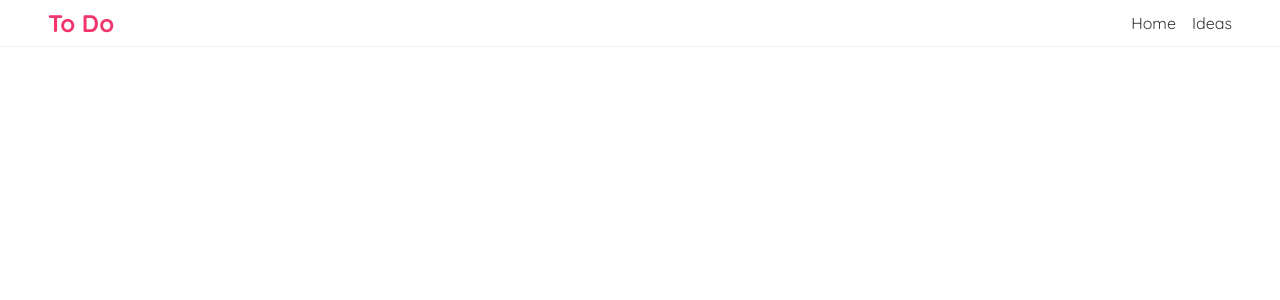
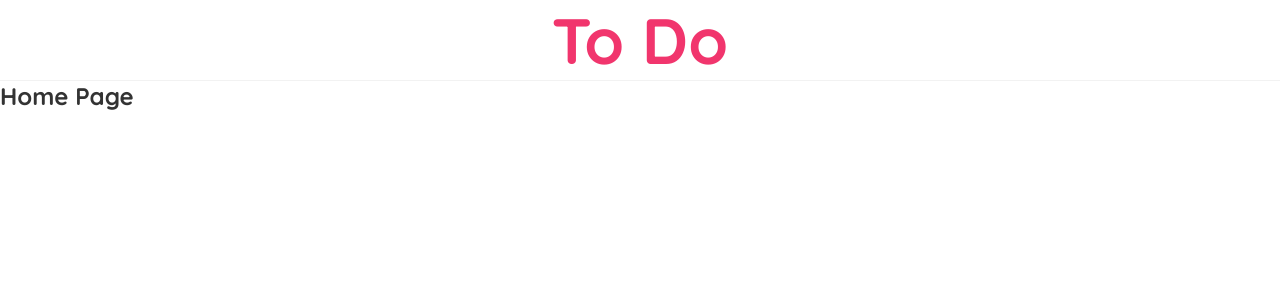
Before and after one commit to DiegoGoethals/To-Do-app, a JavaScript app: page / in a window 1280 px wide. Shown: the top 300 px of the page. Built offline with nearby package versions, Linux system fonts and the light colour scheme; the HTML template or start-up script is replaced by a standard one.

Commit message:
Restyled the header

```diff
--- a/src/App.js
+++ b/src/App.js
@@ -1,10 +1,12 @@
-import Navbar from './Navbar';
+import Home from './Home';
+import Header from './Header';
 
 function App() {
   return (
     <div className="App">
       <div className='content'>
-        < Navbar />
+        < Header />
+        <Home/>
       </div>
     </div>
   );
--- /dev/null
+++ b/src/Header.js
@@ -0,0 +1,9 @@
+function Header() {
+  return (
+    <div className='header'>
+      <a href="/"><h1>To Do</h1></a>
+    </div>
+  );
+}
+
+export default Header;
--- /dev/null
+++ b/src/Home.js
@@ -0,0 +1,9 @@
+function Home() {
+    return (
+        <div className="home">
+            <h2>Home Page</h2>
+        </div>
+    );
+}
+
+export default Home;
--- a/src/Navbar.js
+++ /dev/null
@@ -1,13 +0,0 @@
-function Navbar() {
-  return (
-    <nav className='navbar'>
-      <h1>To Do</h1>
-      <div className='links'>
-        <a href='/'>Home</a>
-        <a href='/ideas'>Ideas</a>
-      </div>
-    </nav>
-  );
-}
-
-export default Navbar;
--- a/src/index.css
+++ b/src/index.css
@@ -6,28 +6,25 @@
   font-family: "Quicksand";
   color: #333;
 }
-.navbar {
-  padding: .5rem 0;
+
+.header {
   display: flex;
+  justify-content: center;
   align-items: center;
   width: 100%;
+  flex-wrap: wrap;
   border-bottom: 1px solid #f2f2f2;
 }
-.navbar h1 {
+
+.header h1 {
+  font-size: 4rem;
   color: #f1356d;
-  margin-left: 3rem;
 }
-.navbar .links {
-  margin-left: auto;
-  margin-right: 3rem;
-}
-.navbar a {
-  margin-left: 1rem;
+
+.header a {
   text-decoration: none;
 }
-.navbar a:hover {
-  color: #f1356d;
-}
+
 .content {
   width: 100%;
 }
```
